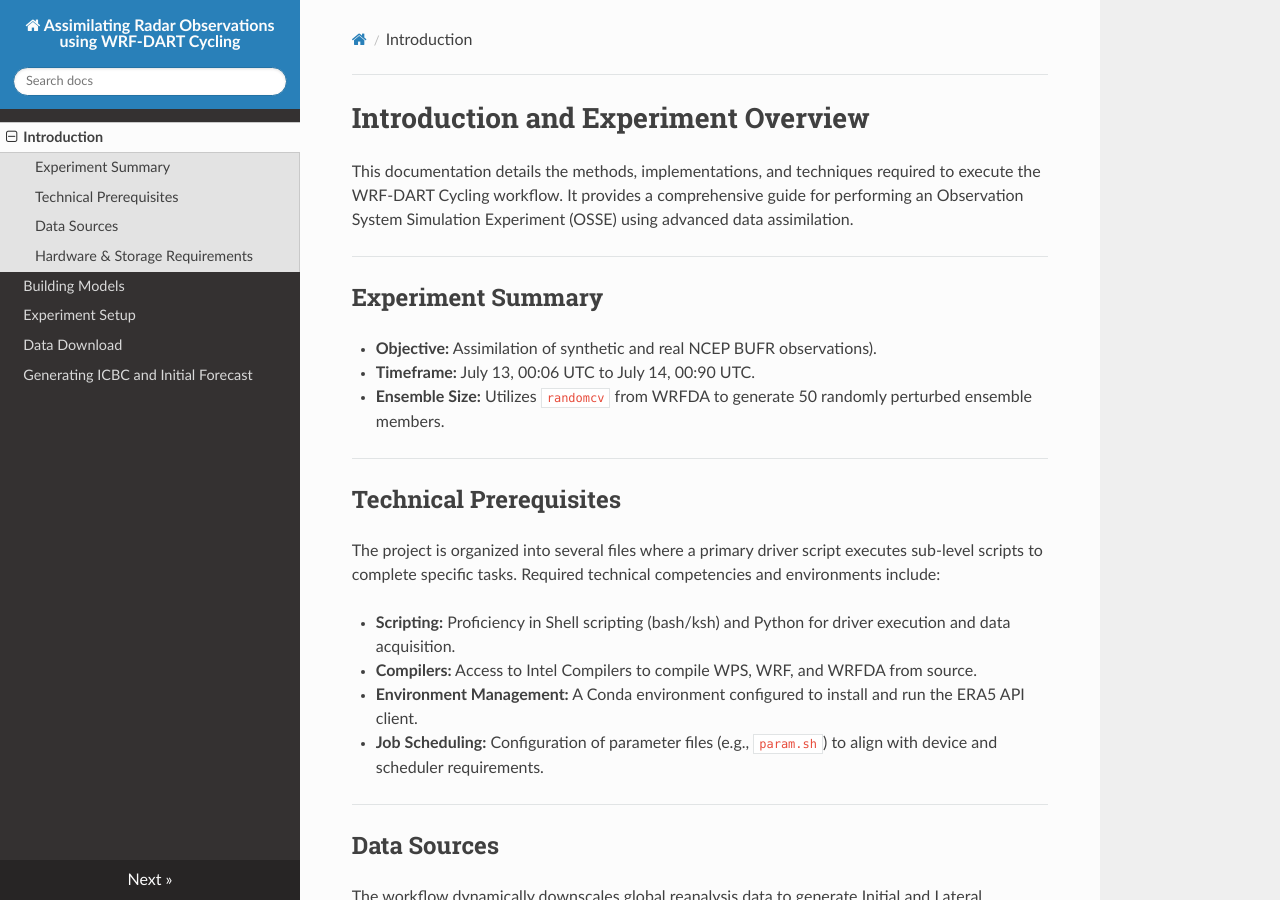
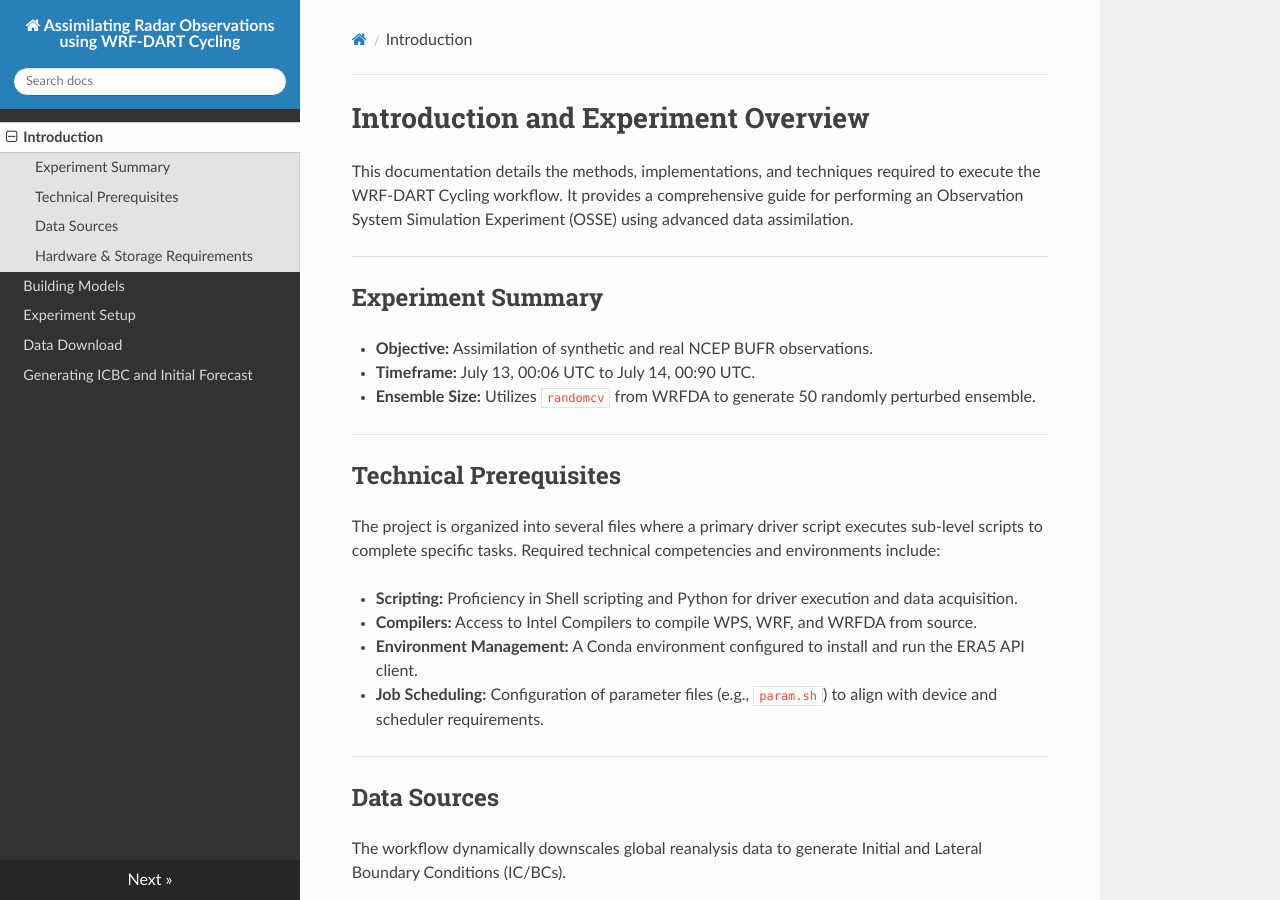
Before and after one commit to stephen-asare/WRF-DART-CYCLING, an MkDocs documentation site: the page built from docs/index.md, in a window 1280 px wide and 900 px high. Built offline with MkDocs 1.6.1, drawn with Linux system fonts in a browser that asks for light colours; nearby versions of some CDN libraries.

Commit message:
Fix formatting issues in experiment summary section

```diff
--- a/docs/index.md
+++ b/docs/index.md
@@ -6,9 +6,9 @@ This documentation details the methods, implementations, and techniques required
 
 ## Experiment Summary
 
-* **Objective:** Assimilation of synthetic and real NCEP BUFR observations).
+* **Objective:** Assimilation of synthetic and real NCEP BUFR observations.
 * **Timeframe:** July 13, 00:06 UTC to July 14, 00:90 UTC.
-* **Ensemble Size:** Utilizes `randomcv` from WRFDA to generate 50 randomly perturbed ensemble members.
+* **Ensemble Size:** Utilizes `randomcv` from WRFDA to generate 50 randomly perturbed ensemble.
 
 ---
 
@@ -16,7 +16,7 @@ This documentation details the methods, implementations, and techniques required
 
 The project is organized into several files where a primary driver script executes sub-level scripts to complete specific tasks. Required technical competencies and environments include:
 
-* **Scripting:** Proficiency in Shell scripting (bash/ksh) and Python for driver execution and data acquisition.
+* **Scripting:** Proficiency in Shell scripting and Python for driver execution and data acquisition.
 * **Compilers:** Access to Intel Compilers to compile WPS, WRF, and WRFDA from source.
 * **Environment Management:** A Conda environment configured to install and run the ERA5 API client.
 * **Job Scheduling:** Configuration of parameter files (e.g., `param.sh`) to align with device and scheduler requirements.
```
